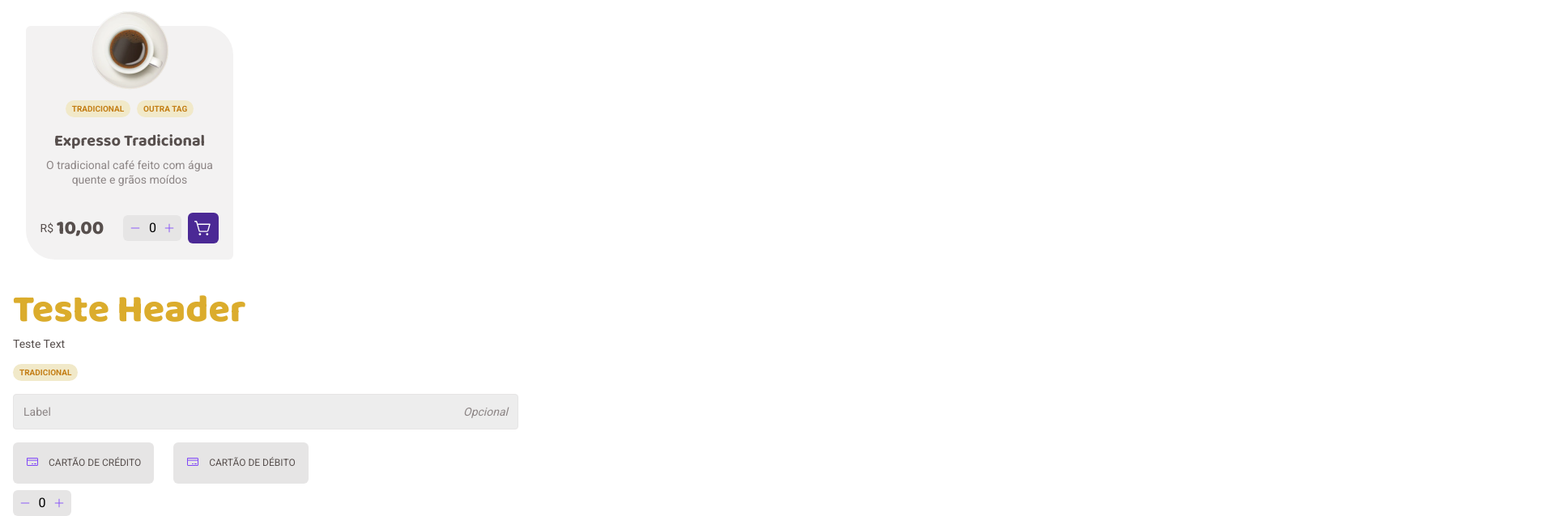
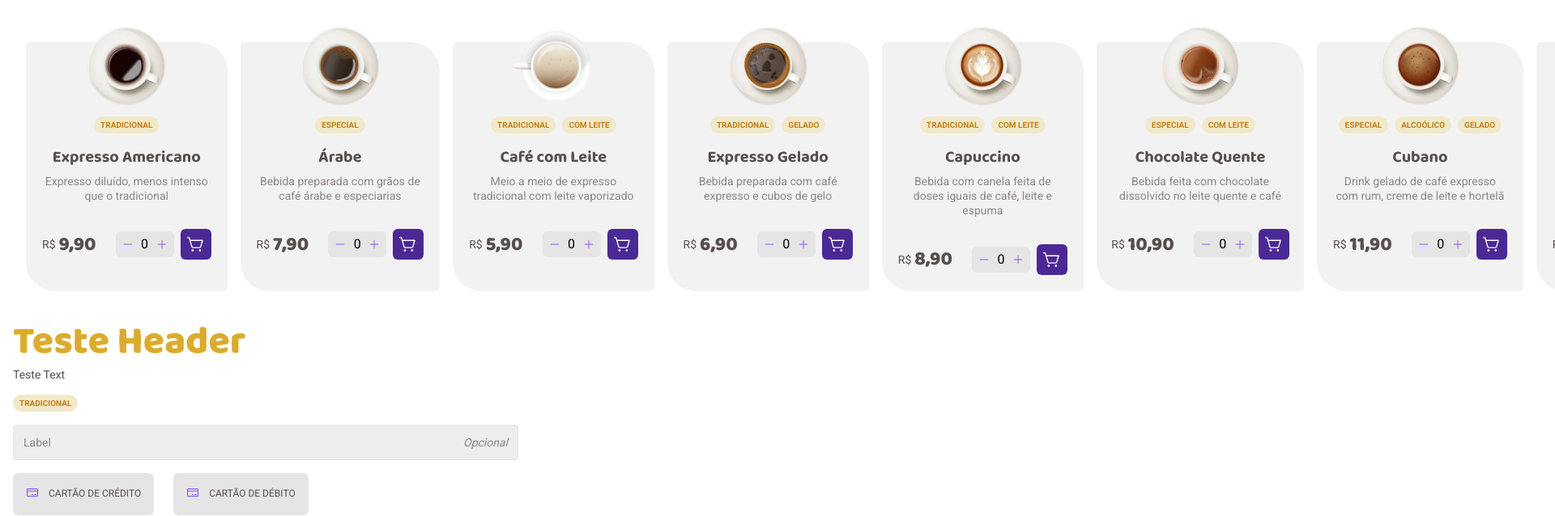
Before and after one commit to alex-britto/PDCoffe, a React (Vite) app: page / in a window 1280 px wide. Shown: the top 638 px of the page at 81% size, 1920 px wide, since content can reach past the window. Built offline with nearby package versions, Linux system fonts and the light colour scheme; data requests are answered from the project's data file.

Commit message:
add axios

```diff
--- /dev/null
+++ b/db.json
@@ -0,0 +1,116 @@
+{
+  "coffes": [
+    {
+      "id": 1,
+      "imageSrc": "./src/images/coffes/Americano.png",
+      "tags": ["Tradicional"],
+      "title": "Expresso Americano",
+      "description": "Expresso diluído, menos intenso que o tradicional",
+      "price": 9.9
+    },
+    {
+      "id": 2,
+      "imageSrc": "./src/images/coffes/Árabe.png",
+      "tags": ["Especial"],
+      "title": "Árabe",
+      "description": "Bebida preparada com grãos de café árabe e especiarias",
+      "price": 7.9
+    },
+    {
+      "id": 3,
+      "imageSrc": "./src/images/coffes/Café com Leite.png",
+      "tags": ["Tradicional", "Com Leite"],
+      "title": "Café com Leite",
+      "description": "Meio a meio de expresso tradicional com leite vaporizado",
+      "price": 5.9
+    },
+    {
+      "id": 4,
+      "imageSrc": "./src/images/coffes/Café Gelado.png",
+      "tags": ["Tradicional", "Gelado"],
+      "title": "Expresso Gelado",
+      "description": "Bebida preparada com café expresso e cubos de gelo",
+      "price": 6.9
+    },
+    {
+      "id": 5,
+      "imageSrc": "./src/images/coffes/Capuccino.png",
+      "tags": ["Tradicional", "Com Leite"],
+      "title": "Capuccino",
+      "description": "Bebida com canela feita de doses iguais de café, leite e espuma",
+      "price": 8.9
+    },
+    {
+      "id": 6,
+      "imageSrc": "./src/images/coffes/Chocolate Quente.png",
+      "tags": ["Especial", "Com Leite"],
+      "title": "Chocolate Quente",
+      "description": "Bebida feita com chocolate dissolvido no leite quente e café",
+      "price": 10.9
+    },
+    {
+      "id": 7,
+      "imageSrc": "./src/images/coffes/Cubano.png",
+      "tags": ["Especial", "Alcoólico", "Gelado"],
+      "title": "Cubano",
+      "description": "Drink gelado de café expresso com rum, creme de leite e hortelã",
+      "price": 11.9
+    },
+    {
+      "id": 8,
+      "imageSrc": "./src/images/coffes/Expresso Cremoso.png",
+      "tags": ["Tradicional"],
+      "title": "Expresso Cremoso",
+      "description": "Café expresso tradicional com espuma cremosa",
+      "price": 7.9
+    },
+    {
+      "id": 9,
+      "imageSrc": "./src/images/coffes/Expresso.png",
+      "tags": ["Tradicional"],
+      "title": "Expresso Tradicional",
+      "description": "O tradicional café feito com água quente e grãos moídos",
+      "price": 6.9
+    },
+    {
+      "id": 10,
+      "imageSrc": "./src/images/coffes/Havaiano.png",
+      "tags": ["Especial"],
+      "title": "Havaiano",
+      "description": "Bebida adocicada preparada com café e leite de coco",
+      "price": 9.9
+    },
+    {
+      "id": 11,
+      "imageSrc": "./src/images/coffes/Irlandês.png",
+      "tags": ["Especial", "Alcoólico"],
+      "title": "Irlandês",
+      "description": "Bebida a base de café, uísque irlandês, açúcar e chantilly",
+      "price": 12.9
+    },
+    {
+      "id": 12,
+      "imageSrc": "./src/images/coffes/Latte.png",
+      "tags": ["Tradicional", "Com Leite"],
+      "title": "Latte",
+      "description": "Uma dose de café expresso com o dobro de leite e espuma cremosa",
+      "price": 8.9
+    },
+    {
+      "id": 13,
+      "imageSrc": "./src/images/coffes/Macchiato.png",
+      "tags": ["Tradicional", "Com Leite"],
+      "title": "Macchiato",
+      "description": "Café expresso misturado com um pouco de leite quente e espuma",
+      "price": 7.9
+    },
+    {
+      "id": 14,
+      "imageSrc": "./src/images/coffes/Mochaccino.png",
+      "tags": ["Tradicional", "Com Leite"],
+      "title": "Mochaccino",
+      "description": "Café expresso com calda de chocolate, pouco leite e espuma",
+      "price": 9.9
+    }
+  ]
+}
--- a/package.json
+++ b/package.json
@@ -10,6 +10,7 @@
   },
   "dependencies": {
     "@types/styled-components": "^5.1.26",
+    "axios": "^1.2.6",
     "phosphor-react": "^1.4.1",
     "react": "^18.2.0",
     "react-dom": "^18.2.0",
--- a/src/App.tsx
+++ b/src/App.tsx
@@ -1,5 +1,5 @@
 import { ShoppingCartSimple, Trash } from "phosphor-react"
-import { useState } from "react"
+import { useEffect, useState } from "react"
 import { ThemeProvider } from "styled-components"
 import {
   Button,
@@ -11,7 +11,7 @@ import {
   TypographyV2,
 } from "./components"
 import { defaultTheme } from "./styles/themes/defaultTheme"
-import * as coffes from "./images/coffes"
+import axios from "axios"
 
 function App() {
   const [numberInputValue, setNumberInputValue] = useState(0)
@@ -25,17 +25,39 @@ function App() {
       title: "cartão de débito",
     },
   ]
+  const [data, setData] = useState(null)
+  const [isDataLoading, setIsDataLoading] = useState<boolean>()
+  const getData = async () => {
+    setIsDataLoading(true)
+    try {
+      const response = await axios.get("http://localhost:3000/coffes")
+      setData(response.data)
+    } catch (err) {
+      console.log(err.message)
+    } finally {
+      setIsDataLoading(false)
+    }
+  }
+  useEffect(() => {
+    getData()
+  }, [])
   return (
     <ThemeProvider theme={defaultTheme}>
-      <div className="m-8">
-        <CatalogItem
-          imageSrc={coffes["Arabe"]}
-          tags={["Tradicional", "outra tag"]}
-          title="Expresso Tradicional"
-          description="O tradicional café feito com água quente e grãos moídos"
-          price={10}
-          onCartClick={(e) => console.log("Itens adicionados:", e)}
-        />
+      <div className="flex gap-4 m-8">
+        {!!data &&
+          data.map((item) => {
+            return (
+              <CatalogItem
+                key={item?.id}
+                imageSrc={item?.imageSrc}
+                title={item?.title}
+                tags={item?.tags}
+                description={item?.description}
+                price={item?.price}
+                onCartClick={(e) => console.log("Itens adicionados:", e)}
+              />
+            )
+          })}
       </div>
       <div className="m-4">
         <TypographyV2
```
Also changed, not shown: 1 other file (tests, documents, lock files or other folders).
